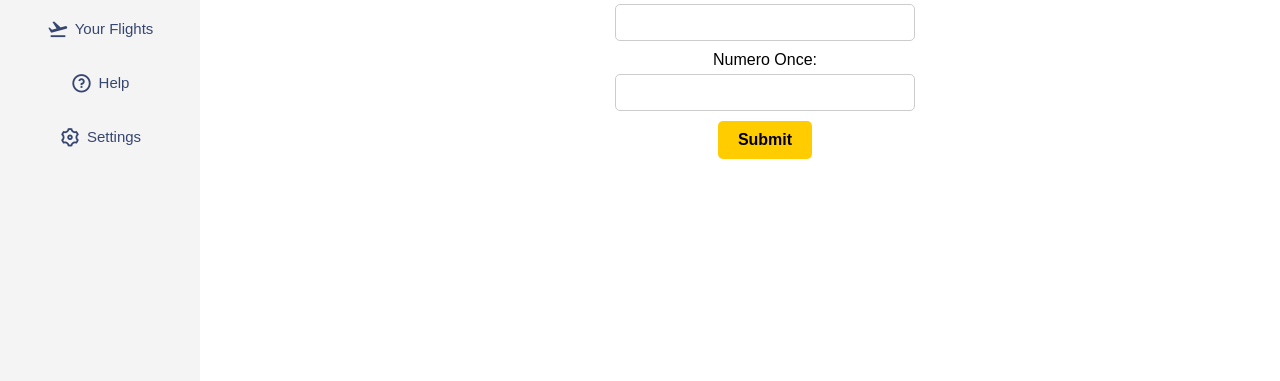
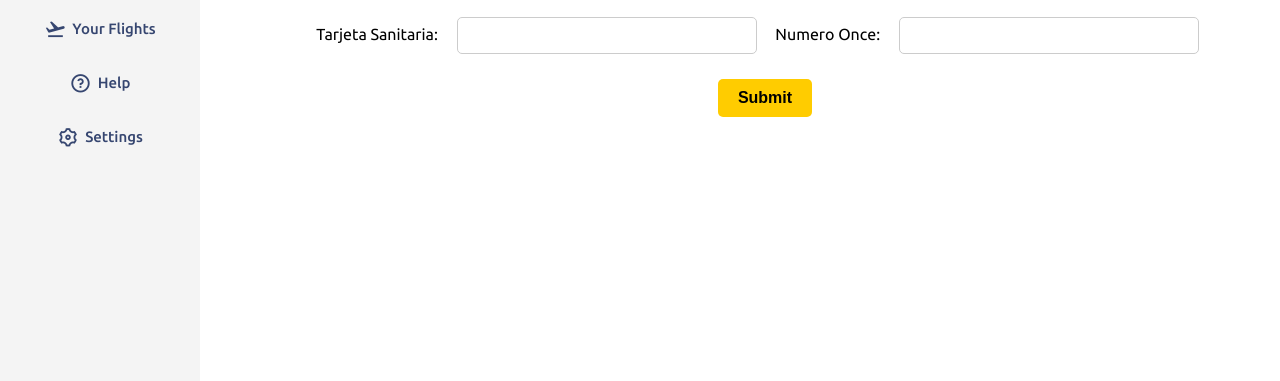
Before and after one commit to marc-marcos/hackupc2024, a plain HTML site: page frontend/RegistrarNoVidente/RegistrarNoVidente.html in a window 1280 px wide. Shown: the part 369-750 px from the top of the page. Drawn offline with nearby package versions, Linux system fonts and the light colour scheme.

Commit message:
No me acuerdo qué he cambiado

```diff
--- a/frontend/RegistrarNoVidente/RegistrarNoVidente.html
+++ b/frontend/RegistrarNoVidente/RegistrarNoVidente.html
@@ -4,8 +4,8 @@
     <meta charset="UTF-8">
     <meta name="viewport" content="width=device-width, initial-scale=1.0">
     <link rel="stylesheet" href="https://cdnjs.cloudflare.com/ajax/libs/remixicon/4.2.0/remixicon.min.css">
+    <link rel="stylesheet" href="styles.css">
     <title>Registrar No Vidente</title>
-    <link rel="stylesheet" href="styles.css">
 </head>
 <body>
     <div class="container">
--- a/frontend/RegistrarNoVidente/styles.css
+++ b/frontend/RegistrarNoVidente/styles.css
@@ -1,3 +1,4 @@
+@import url('https://fonts.googleapis.com/css2?family=Ubuntu:ital,wght@0,300;0,400;0,500;0,700;1,300;1,400;1,500;1,700&display=swap');
 /* Estilos existentes para sidebar, body, etc. */
 
 .main-content {
@@ -16,7 +17,7 @@
 }
 
 form {
-    display: flex;
+    display: inline-block;
     flex-direction: column;
     align-items: center;
     width: 100%; /* Ajustar según necesidad */
@@ -44,11 +45,15 @@ form button {
     cursor: pointer;
 }
 
+input {
+    display: inline-block;
+    margin:15px;
+}
+
 form button:hover {
     background-color: #e6b800; /* Un tono de amarillo más oscuro para el efecto hover */
 }
 
-@import url('https://fonts.googleapis.com/css2?family=Ubuntu:ital,wght@0,300;0,400;0,500;0,700;1,300;1,400;1,500;1,700&display=swap');
 
 * {
     margin: 0;
@@ -125,7 +130,7 @@ button {
 }
 
 button:hover {
-    background-color: #e6b800; /* Un tono de amarillo más oscuro para el efecto hover */
+    background-color: #ffdd33; /* Un tono de amarillo más oscuro para el efecto hover */
 }
 .left-section .sidebar{
     display: flex;
```
